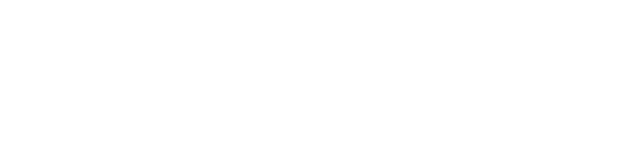
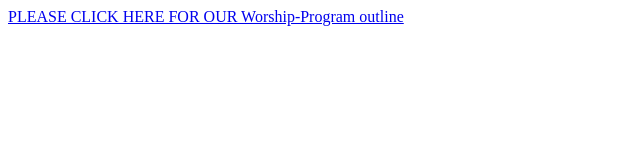
Before and after one commit to waskipapa/Worship-Program, a plain HTML site: page index.html in a window 1280 px wide. Shown: the whole page, without its empty margins (0-640 px from the left). Drawn offline with Linux system fonts and the light colour scheme.

Commit message:
Update index.html

```diff
--- a/index.html
+++ b/index.html
@@ -1,3 +1,3 @@
 <html>
-  <p><a href="Worship-Program/blob/main/Worship-Program.jpg"></a></p>
+  <p><a href="Worship-Program/blob/main/Worship-Program.jpg">PLEASE CLICK HERE FOR OUR Worship-Program outline</a></p>
  </html>
```
